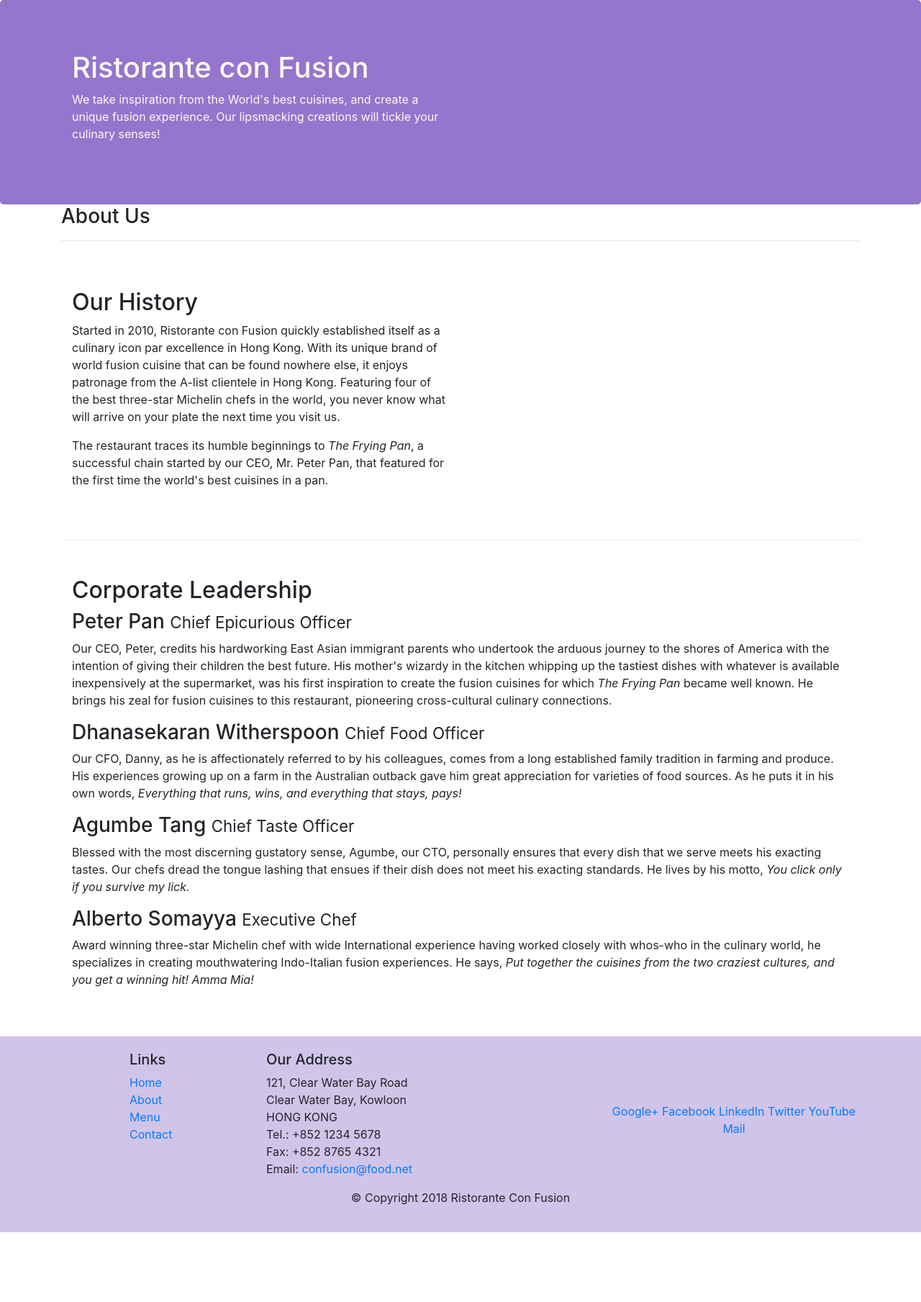
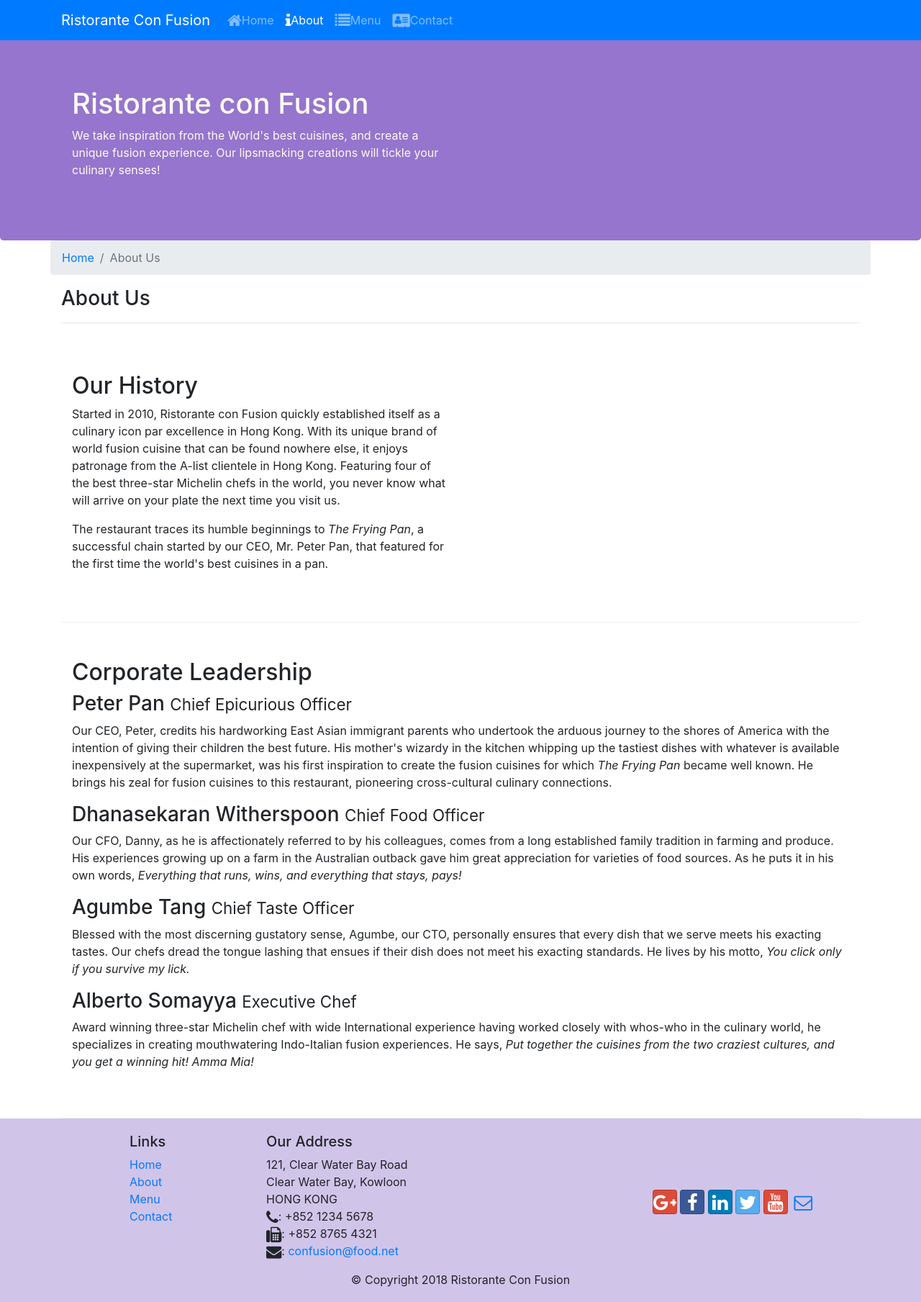
Before and after one commit to tkarla/conFusion, a website: page aboutus.html in a window 1280 px wide. Shown: the whole page at 72% size. Before the commit the page ends 1712 px from the top, so only its background shows below. Drawn offline with nearby package versions, Linux system fonts and the light colour scheme.

Commit message:
Icon commit

```diff
--- a/aboutus.html
+++ b/aboutus.html
@@ -8,13 +8,30 @@
 
     <!-- Bootstrap CSS -->
     <link rel="stylesheet" href="node_modules\bootstrap\dist\css\bootstrap.min.css">
+    <link rel="stylesheet" href="node_modules/font-awesome/css/font-awesome.min.css">
+    <link rel="stylesheet" href="node_modules/bootstrap-social/bootstrap-social.css">
     <link rel="stylesheet" href="styles.css">
     <title>Ristorante Con Fusion: About Us</title>
 
 </head>
 
 <body>
-
+    <nav class="navbar navbar-dark navbar-expand-sm bg-primary fixed-top">
+        <div class="container">
+        <button class="navbar-toggler" type="button" data-toggle="collapse" data-target="#Navbar">
+            <span class="navbar-toggler-icon"></span>
+        </button>
+        <a class="navbar-brand" href="#">Ristorante Con Fusion</a>
+             <div class="collapse navbar-collapse" id="Navbar">
+                <ul class="navbar-nav mr-auto">
+                    <li class="nav-item"><a class="nav-link" href="index.html"><span class="fa fa-home fa-lg"></span>Home</a></li>
+                    <li class="nav-item active"><a class="nav-link" href="#"><span class="fa fa-info fa-lg"></span>About</a></li>
+                    <li class="nav-item"><a class="nav-link" href="#"><span class="fa fa-list fa-lg"></span>Menu</a></li>
+                    <li class="nav-item"><a class="nav-link" href="#"><span class="fa fa-address-card fa-lg"></span>Contact</a></li>
+                </ul>
+            </div>
+        </div>
+    </nav>
     <header class="jumbotron">
         <div class="container">
             <div class="row row-header">
@@ -30,13 +47,17 @@
 
     <div class="container">
         <div class="row">
+            <ol class="col-12 breadcrumb">
+                <li class="breadcrumb-item"><a href="./index.html">Home</a></li>
+                <li class="breadcrumb-item active">About Us</li>
+            </ol>
             <div class="col-12">
                <h3>About Us</h3>
                <hr>
             </div>
         </div>
 
-        <div class="row row-content">
+        <div class="row row-content align-items-center">
             <div class="col-12 col-sm-6">
                 <h2>Our History</h2>
                 <p>Started in 2010, Ristorante con Fusion quickly established itself as a culinary icon par excellence in Hong Kong. With its unique brand of world fusion cuisine that can be found nowhere else, it enjoys patronage from the A-list clientele in Hong Kong.  Featuring four of the best three-star Michelin chefs in the world, you never know what will arrive on your plate the next time you visit us.</p>
@@ -47,8 +68,8 @@
         </div>
 
 
-        <div class="row row-content">
-            <div class="col-12">
+        <div class="row row-content align-items-center">
+            <div class="col col-12">
                 <h2>Corporate Leadership</h2>
                 <h3>Peter Pan <small>Chief Epicurious Officer</small></h3>
                 <p class="d-none d-sm-block">Our CEO, Peter, credits his hardworking East Asian immigrant parents who undertook the arduous journey to the shores of America with the intention of giving their children the best future. His mother's wizardy in the kitchen whipping up the tastiest dishes with whatever is available inexpensively at the supermarket, was his first inspiration to create the fusion cuisines for which <em>The Frying Pan</em> became well known. He brings his zeal for fusion cuisines to this restaurant, pioneering cross-cultural culinary connections.</p>
@@ -69,7 +90,7 @@
                 <div class="col-4 offset-1 col-sm-2">
                     <h5>Links</h5>
                     <ul class="list-unstyled">
-                        <li><a href="#">Home</a></li>
+                        <li><a href="index.html">Home</a></li>
                         <li><a href="#">About</a></li>
                         <li><a href="#">Menu</a></li>
                         <li><a href="#">Contact</a></li>
@@ -81,19 +102,19 @@
 		              121, Clear Water Bay Road<br>
 		              Clear Water Bay, Kowloon<br>
 		              HONG KONG<br>
-		              Tel.: +852 1234 5678<br>
-		              Fax: +852 8765 4321<br>
-		              Email: <a href="mailto:confusion@food.net">confusion@food.net</a>
+		              <i class="fa fa-phone fa-lg"></i>: +852 1234 5678<br>
+		              <i class="fa fa-fax fa-lg"></i>: +852 8765 4321<br>
+		              <i class="fa fa-envelope fa-lg"></i>: <a href="mailto:confusion@food.net">confusion@food.net</a>
 		           </address>
                 </div>
                 <div class="col-12 col-sm-4 align-self-center">
                     <div class="text-center">
-                        <a href="http://google.com/+">Google+</a>
-                        <a href="http://www.facebook.com/profile.php?id=">Facebook</a>
-                        <a href="http://www.linkedin.com/in/">LinkedIn</a>
-                        <a href="http://twitter.com/">Twitter</a>
-                        <a href="http://youtube.com/">YouTube</a>
-                        <a href="mailto:">Mail</a>
+                        <a class="btn btn-social-icon btn-google" href="http://google.com/+"><i class="fa fa-google-plus"></i></a>
+                        <a class="btn btn-social-icon btn-facebook" href="http://www.facebook.com/profile.php?id="><i class="fa fa-facebook"></i></a>
+                        <a class="btn btn-social-icon btn-linkedin" href="http://www.linkedin.com/in/"><i class="fa fa-linkedin"></i></a>
+                        <a class="btn btn-social-icon btn-twitter" href="http://twitter.com/"><i class="fa fa-twitter"></i></a>
+                        <a class="btn btn-social-icon btn-google" href="http://youtube.com/"><i class="fa fa-youtube"></i></a>
+                        <a class="btn btn-social-icon" href="mailto:"><i class="fa fa-envelope-o"></i></a>
                     </div>
                 </div>
            </div>
@@ -104,6 +125,7 @@
            </div>
         </div>
     </footer>
+
     <!-- JQuery first, then Popper.js, then Bootstrap.js -->
     <script src="node_modules\jquery\dist\jquery.min.js"></script>
     <script src="node_modules\popper.js\dist\popper.min.js"></script>
--- a/package.json
+++ b/package.json
@@ -15,7 +15,10 @@
   },
   "dependencies": {
     "bootstrap": "^4.0.0",
+    "bootstrap-social": "^5.1.1",
+    "font-awesome": "^4.7.0",
     "jquery": "^3.3.1",
-    "popper.js": "^1.12.9"
+    "popper.js": "^1.12.9",
+    "set-default-browser": "^1.1.1"
   }
 }
--- a/styles.css
+++ b/styles.css
@@ -1,3 +1,7 @@
+body {
+    padding: 50px 0px 0px 0px;
+    z-index: 0;
+}
 .row-header {
     margin: 0px auto;
     padding: 0px auto;
@@ -28,3 +32,7 @@
     margin: 0px;
     color: #0F0F0F;
 }
+
+.navbar-dark {
+    background-color: #512DA8;
+}
```
Also changed, not shown: index.html (+27 -10 lines), 1 other file.
